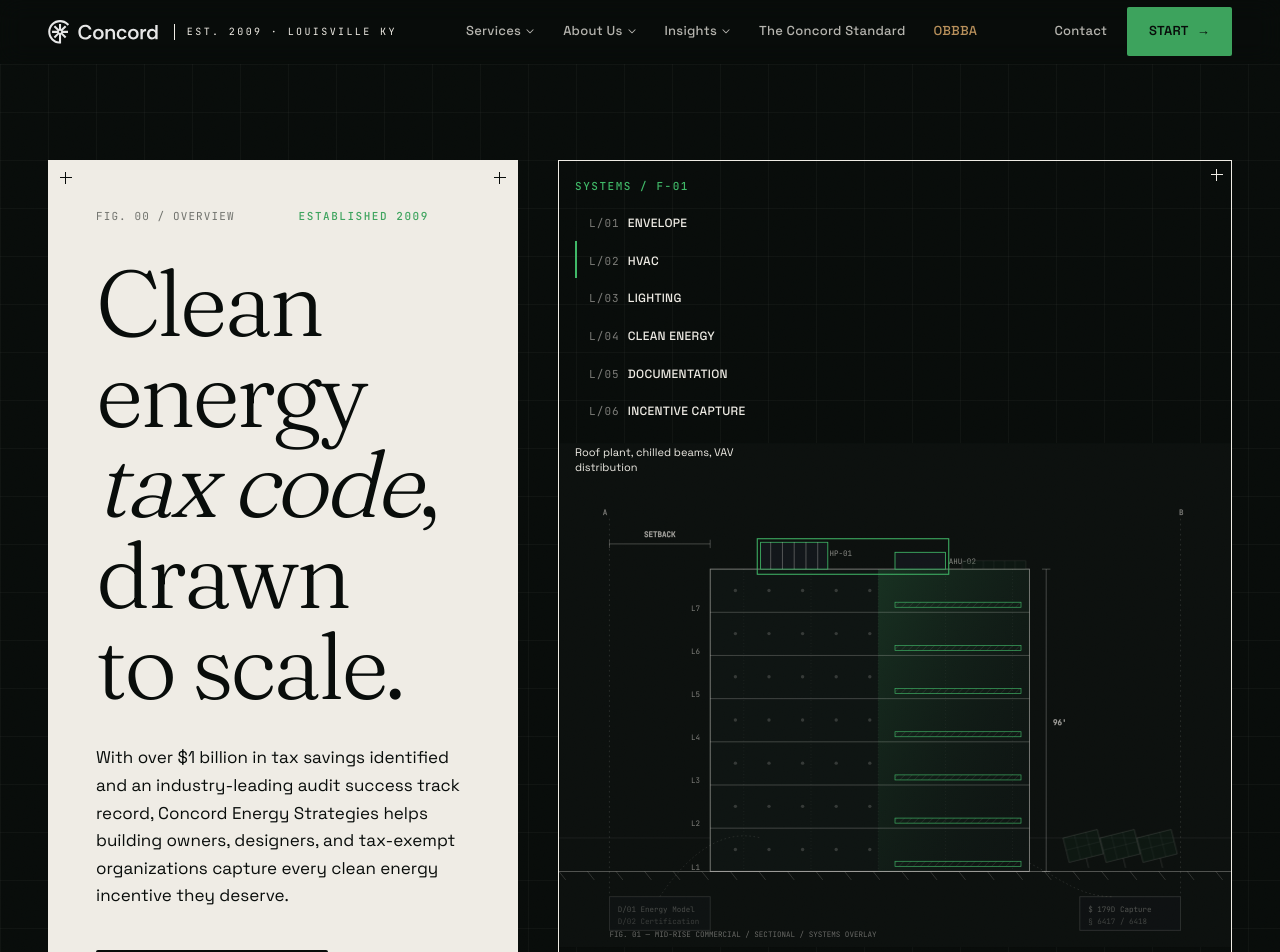
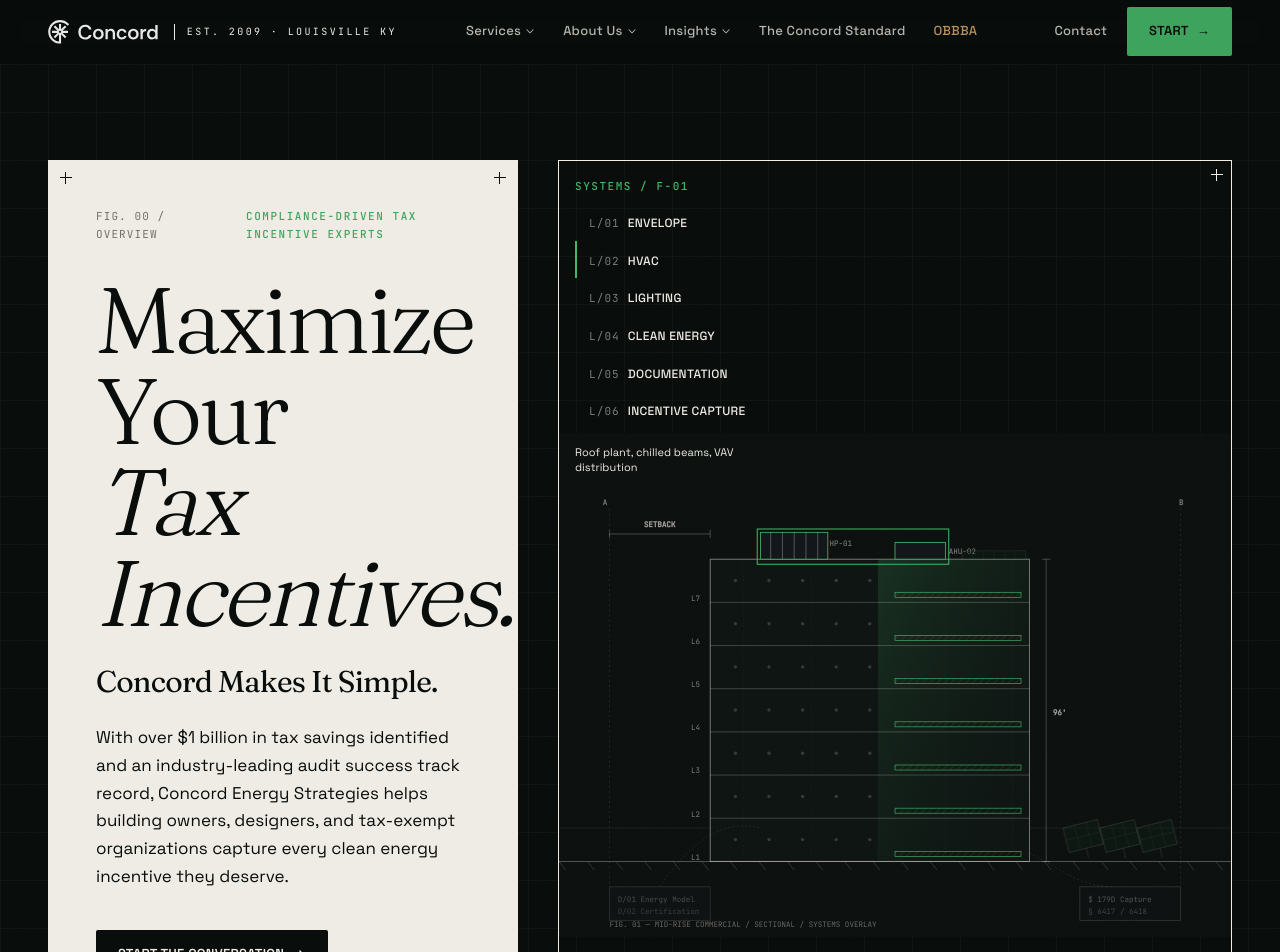
Before and after one commit to sitareddy0166/concord-site-v6-inverse-editorial-system, a React (Vite) app: page / in a window 1280 px wide. Shown: the top 952 px of the page. Built offline with nearby package versions, Linux system fonts and the light colour scheme.

Commit message:
Changes
Co-authored-by: sitareddy0166 <259143895+sitareddy0166@users.noreply.github.com>

```diff
--- a/src/pages/Home.jsx
+++ b/src/pages/Home.jsx
@@ -134,14 +134,18 @@ export default function Home() {
               <div className="flex items-center gap-3 mb-8">
                 <span className="index-num" style={{ color: 'rgba(8,12,10,0.55)' }}>FIG. 00 / OVERVIEW</span>
                 <span className="h-px w-10 bg-[rgb(var(--ink))/0.3]" />
-                <span className="tech-label" style={{ color: 'rgb(var(--concord))' }}>Established 2009</span>
+                <span className="tech-label" style={{ color: 'rgb(var(--concord))' }}>Compliance-Driven Tax Incentive Experts</span>
               </div>
 
               <h1 className="h-display text-balance" style={{ color: 'rgb(var(--ink))' }}>
-                Clean energy <em className="italic font-light">tax code</em>, drawn to scale.
+                Maximize Your<br /><em className="italic font-light">Tax Incentives.</em>
               </h1>
 
-              <p className="hero-description mt-8 text-[17px] leading-relaxed text-[rgb(var(--ink))/0.75] max-w-lg">
+              <p className="mt-6 font-[Fraunces] text-[24px] lg:text-[30px] leading-tight tracking-tight text-[rgb(var(--ink))/0.75]">
+                Concord Makes It Simple.
+              </p>
+
+              <p className="hero-description mt-6 text-[17px] leading-relaxed text-[rgb(var(--ink))/0.75] max-w-lg">
                 With over $1 billion in tax savings identified and an industry-leading audit success track record, Concord Energy Strategies helps building owners, designers, and tax-exempt organizations capture every clean energy incentive they deserve.
               </p>
 
```
